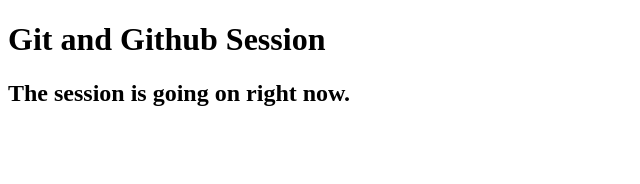
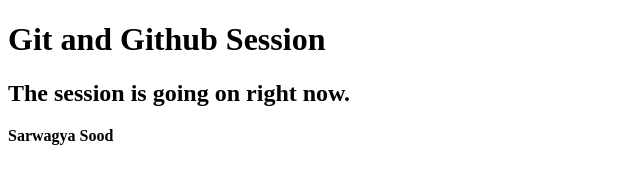
Before and after one commit to rohit3345ks/demo, a plain HTML site: page index.html in a window 1280 px wide. Shown: the whole page, without its empty margins (0-640 px from the left). Drawn offline with Linux system fonts and the light colour scheme.

Commit message:
Adding My Name

```diff
--- a/index.html
+++ b/index.html
@@ -13,5 +13,6 @@
     <h2>
       The session is going on right now.
     </h2>
+    <strong>Sarwagya Sood</strong>
   </body>
 </html>
```
